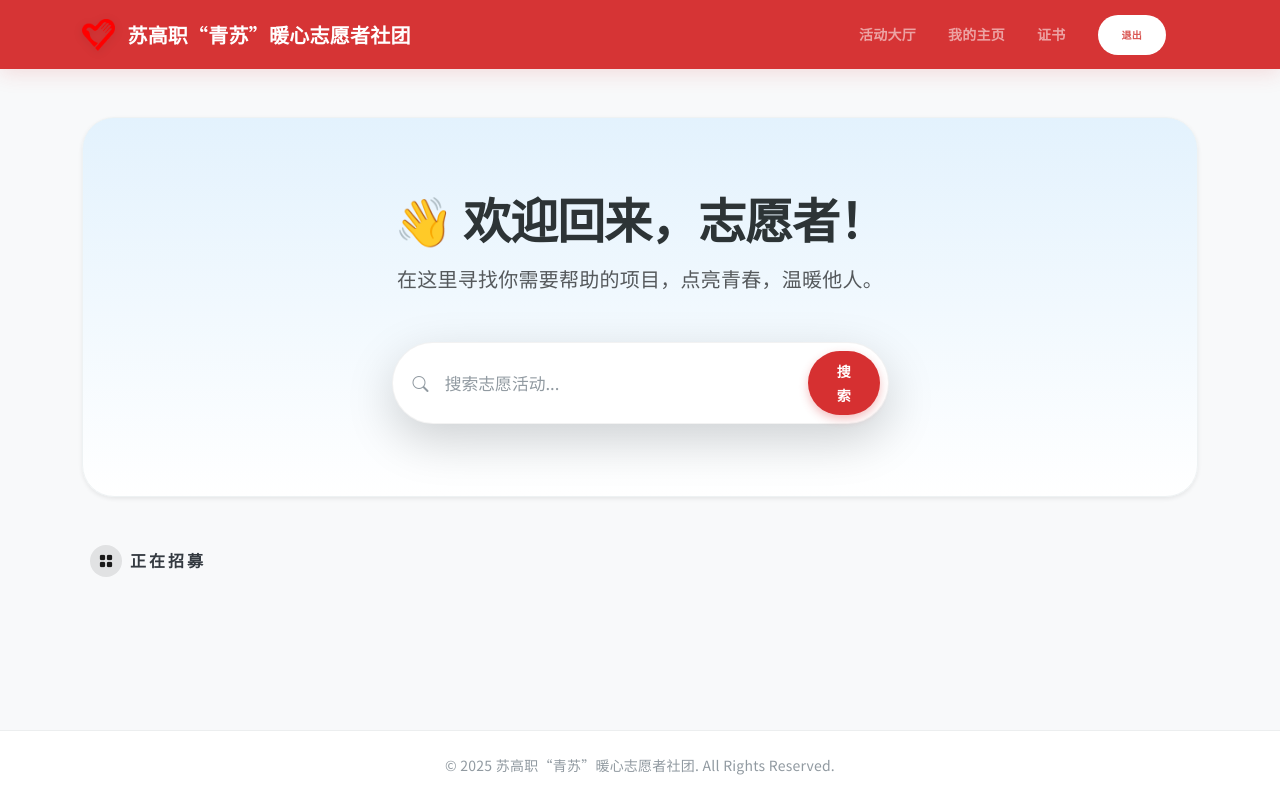
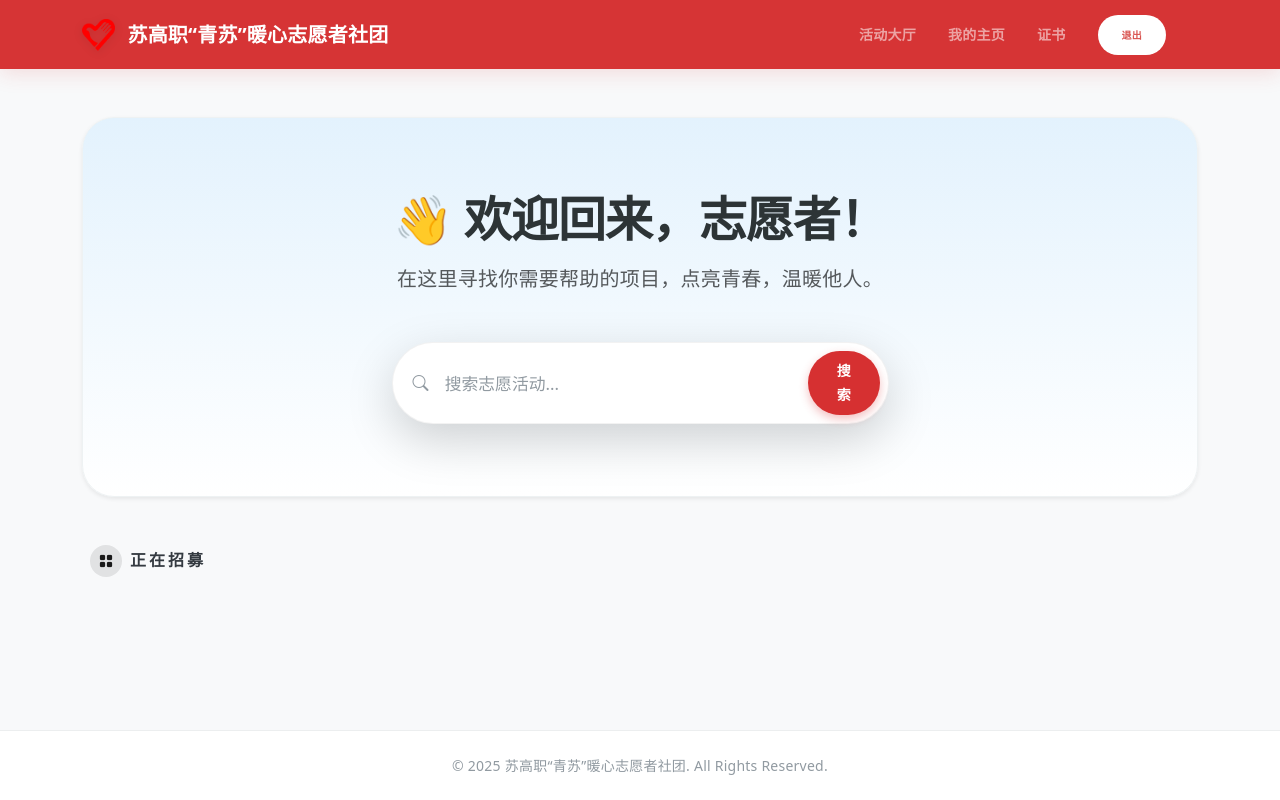
Before and after one commit to dedewo882/volunteer_platform_final, a Django app: page / in a window 1280 px wide. Run offline with Django 4.2, Linux system fonts and the light colour scheme; the visitor is signed in with stand-in values (Sample User, id 1); data that the repository does not hold is empty; some libraries are stand-ins or nearby versions.

Commit message:
Official First Edition

```diff
--- a/volunteer/templates/volunteer/base.html
+++ b/volunteer/templates/volunteer/base.html
@@ -5,11 +5,9 @@
   <meta charset="UTF-8">
   <meta name="viewport" content="width=device-width, initial-scale=1.0">
   <title>苏高职“青苏”暖心志愿者社团</title>
-  <link rel="preconnect" href="https://fonts.googleapis.com">
-  <link href="https://fonts.googleapis.com/css2?family=Noto+Sans+SC:wght@400;500;700&display=swap" rel="stylesheet">
-  <link rel="stylesheet" href="https://cdn.jsdelivr.net/npm/bootswatch@5.3.2/dist/lux/bootstrap.min.css">
-  <link rel="stylesheet" href="https://cdn.jsdelivr.net/npm/bootstrap-icons@1.11.3/font/bootstrap-icons.min.css">
-  <link rel="stylesheet" href="https://cdnjs.cloudflare.com/ajax/libs/animate.css/4.1.1/animate.min.css"/>
+  <link href="https://cdn.bootcdn.net/ajax/libs/bootswatch/5.3.2/lux/bootstrap.min.css" rel="stylesheet">
+  <link href="https://cdn.bootcdn.net/ajax/libs/bootstrap-icons/1.11.3/font/bootstrap-icons.min.css" rel="stylesheet">
+  <link href="https://cdn.bootcdn.net/ajax/libs/animate.css/4.1.1/animate.min.css" rel="stylesheet">
 
   <style>
     :root {
@@ -21,7 +19,8 @@
     }
 
     body {
-      font-family: 'Noto Sans SC', sans-serif;
+      /* 使用系统默认的中文字体，兼容所有机房电脑 */
+      font-family: "Microsoft YaHei", "SimHei", "Noto Sans SC", system-ui, -apple-system, sans-serif;
       background-color: #f8f9fa;
       color: #2d3436;
       letter-spacing: 0.015em;
@@ -86,6 +85,6 @@
   <footer class="text-center text-muted py-4 mt-auto bg-white border-top">
     <div class="container"><p class="mb-0 small">&copy; {% now "Y" %} 苏高职“青苏”暖心志愿者社团. All Rights Reserved.</p></div>
   </footer>
-  <script src="https://cdn.jsdelivr.net/npm/bootstrap@5.3.2/dist/js/bootstrap.bundle.min.js"></script>
+  <script src="https://cdn.bootcdn.net/ajax/libs/twitter-bootstrap/5.3.2/js/bootstrap.bundle.min.js"></script>
 </body>
 </html>
```
Also changed, not shown: compose.yml (+14 -11 lines), 1 other file.
